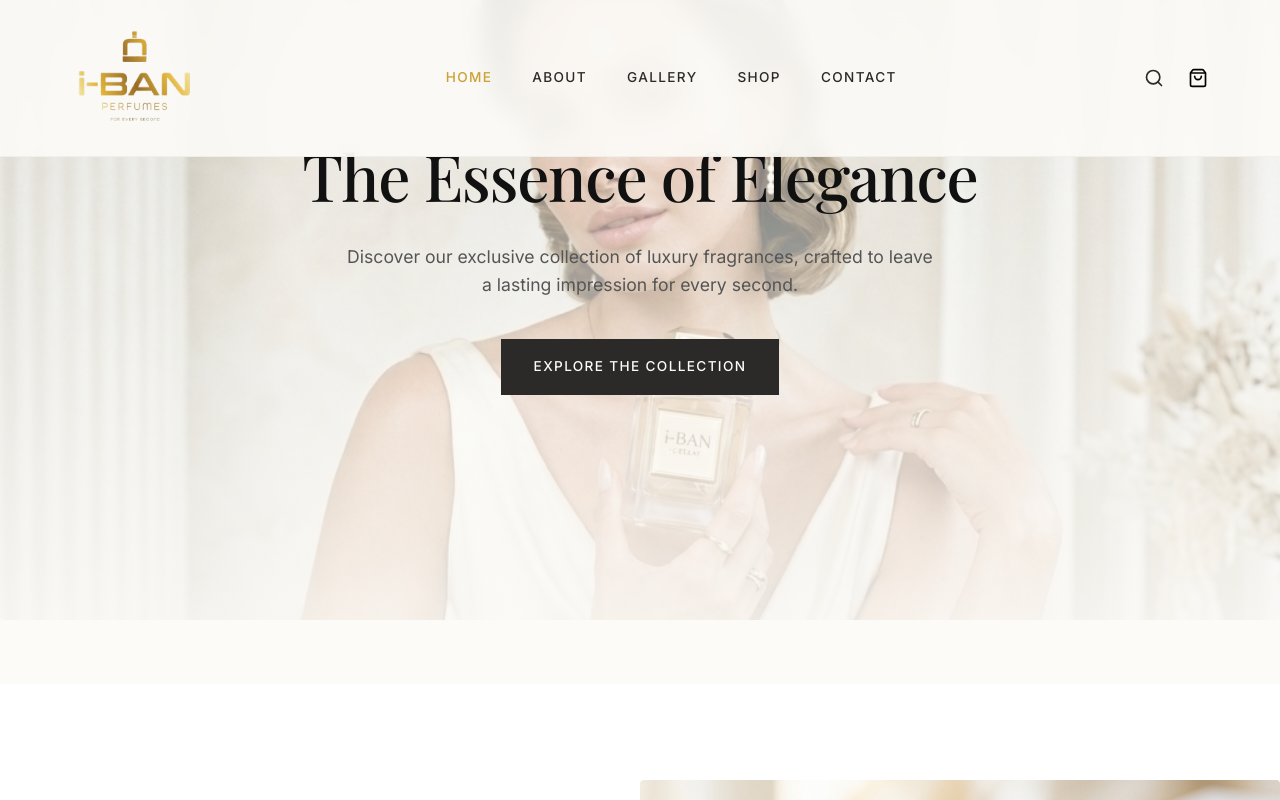
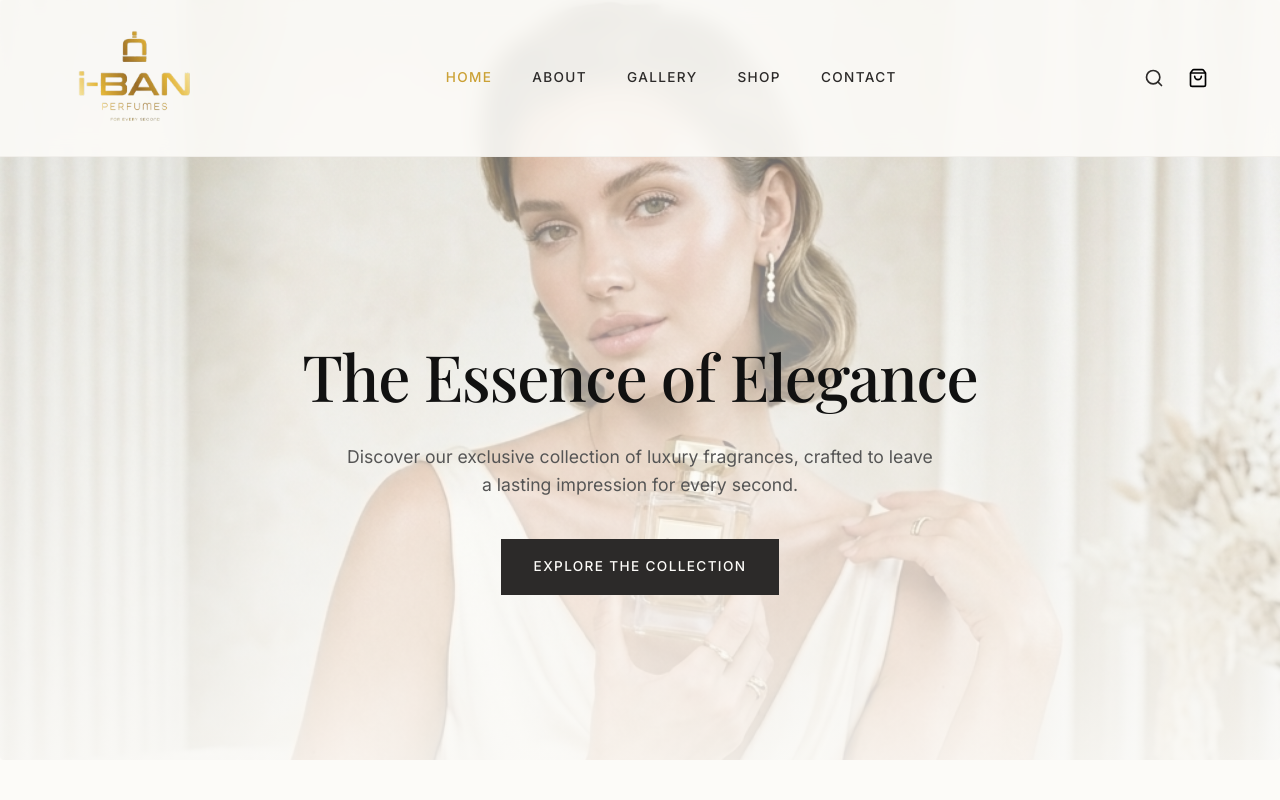
Before and after one commit to Abhinav-THAJ/perfume, a Next.js app: page / in a window 1280 px wide. Shown: the top 800 px of the page. Built offline with nearby package versions, Linux system fonts and the light colour scheme; a web font is replaced by a local one.

Commit message:
fix: adjust hero padding to prevent header overlap

```diff
--- a/src/app/globals.css
+++ b/src/app/globals.css
@@ -50,7 +50,7 @@ img {
 }
 
 .page {
-  padding-top: 100px; /* offset for sticky nav */
+  padding-top: 160px; /* offset for fixed nav (~150px) */
   min-height: 100vh;
 }
 
--- a/src/app/page.module.css
+++ b/src/app/page.module.css
@@ -1,12 +1,12 @@
 .hero {
   position: relative;
-  height: 90vh;
+  height: 95vh;
   display: flex;
   align-items: center;
   justify-content: center;
   text-align: center;
   overflow: hidden;
-  margin-top: -100px; /* pull up under transparent nav */
+  padding-top: 160px; /* Account for navbar + large logo height */
 }
 
 .heroBg {
```
